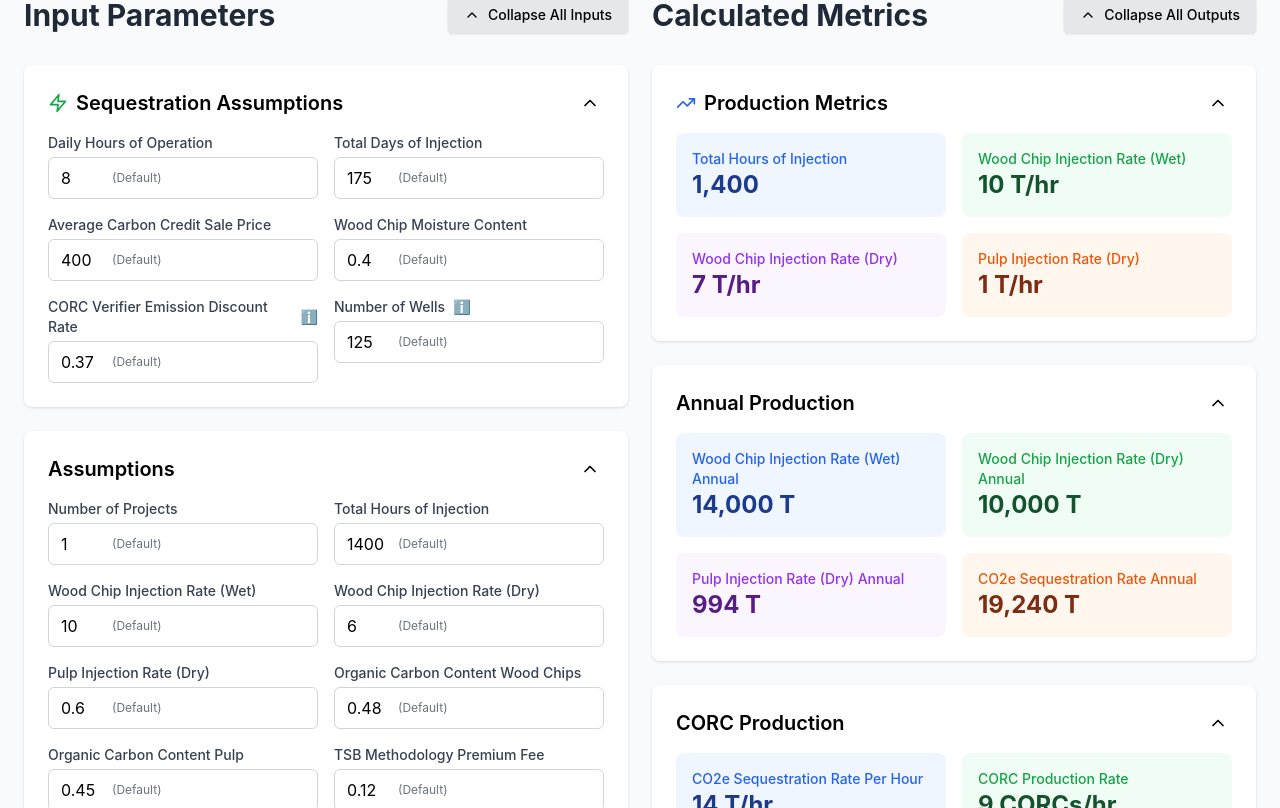
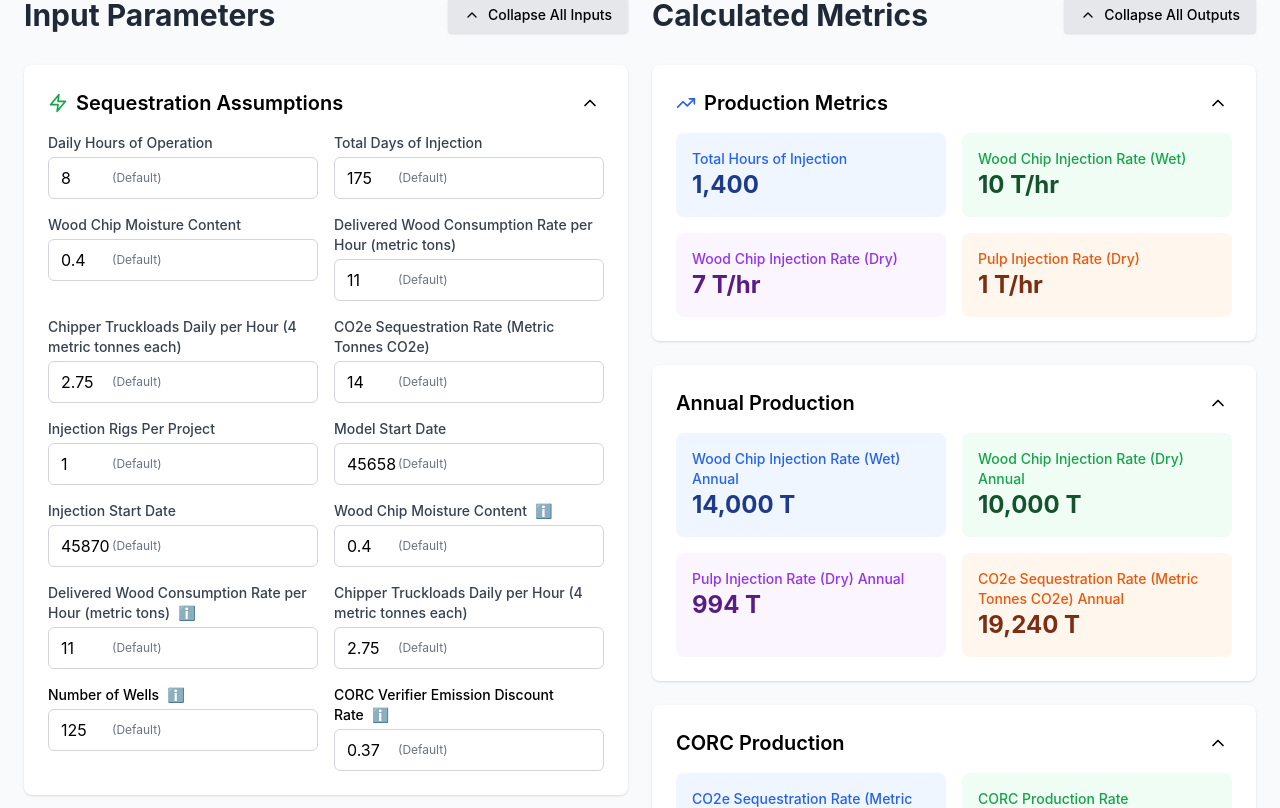
Before and after one commit to yonatanlevitree/csvUI, a React (Create React App) app: page / in a window 1280 px wide. Shown: the part 212-1020 px from the top of the page. Built offline with nearby package versions, Linux system fonts and the light colour scheme.

Commit message:
some  info hoversadded

```diff
--- a/src/SequestrationCalculator.js
+++ b/src/SequestrationCalculator.js
@@ -8,12 +8,12 @@ const SequestrationCalculator = () => {
     // Sequestration Assumptions
     "Daily Hours of Operation": 8,
     "Total Days of Injection": 175,
-    "Average Carbon Credit Sale Price": 400,
+    "Average Carbon Credit Sale Price/CORC": 400,
     "Wood Chip Moisture Content": 0.40,
     "CORC Verifier Emission Discount Rate": 0.37,
-    "Delivered Wood Consumption Rate per Hour": 11,
-    "Chipper Truckloads Daily per Hour": 2.75,
-    "CO2e Sequestration Rate": 42,
+    "Delivered Wood Consumption Rate per Hour (metric tons)": 11,
+    "Chipper Truckloads Daily per Hour (4 metric tonnes each)": 2.75,
+    "CO2e Sequestration Rate (Metric Tonnes CO2e)": 42,
     "Number of Wells": 125,
     "Well Drilling Cost/Foot": 10,
     "Injection Rigs Per Project": 1,
@@ -29,7 +29,7 @@ const SequestrationCalculator = () => {
     "Pulp Injection Rate (Dry)": 0.6,
     "Organic Carbon Content Wood Chips": 0.48,
     "Organic Carbon Content Pulp": 0.45,
-    "CO2e Sequestration Rate": 14,
+    "CO2e Sequestration Rate (Metric Tonnes CO2e)": 14,
     "CORC Production Rate": 9,
     "Puro Service Fee Rate": 5.78,
     "TSB Methodology Premium Fee": 0.12,
@@ -165,20 +165,20 @@ const SequestrationCalculator = () => {
     calc["Pulp Injection Rate (Dry) Annual"] = calc["Pulp Injection Rate (Dry)"] * calc["Total Hours of Injection"];
 
     // CO2 and CORC calculations
-    calc["CO2e Sequestration Rate Per Hour"] = (calc["Wood Chip Injection Rate (Dry)"] * inputs["Organic Carbon Content Wood Chips"] * (44/12)) +
+    calc["CO2e Sequestration Rate (Metric Tonnes CO2e) Per Hour"] = (calc["Wood Chip Injection Rate (Dry)"] * inputs["Organic Carbon Content Wood Chips"] * (44/12)) +
                                               (calc["Pulp Injection Rate (Dry)"] * inputs["Organic Carbon Content Pulp"] * (44/12));
-    calc["CO2e Sequestration Rate Annual"] = calc["CO2e Sequestration Rate Per Hour"] * calc["Total Hours of Injection"];
-    calc["CORC Production Rate"] = calc["CO2e Sequestration Rate Per Hour"] * (1 - inputs["CORC Verifier Emission Discount Rate"]);
+    calc["CO2e Sequestration Rate (Metric Tonnes CO2e) Annual"] = calc["CO2e Sequestration Rate (Metric Tonnes CO2e) Per Hour"] * calc["Total Hours of Injection"];
+    calc["CORC Production Rate"] = calc["CO2e Sequestration Rate (Metric Tonnes CO2e) Per Hour"] * (1 - inputs["CORC Verifier Emission Discount Rate"]);
     calc["Total CORCs Annual"] = calc["CORC Production Rate"] * calc["Total Hours of Injection"];
 
     // Revenue calculations
-    calc["Carbon Credit Sales"] = calc["Total CORCs Annual"] * inputs["Average Carbon Credit Sale Price"];
+    calc["Carbon Credit Sales"] = calc["Total CORCs Annual"] * inputs["Average Carbon Credit Sale Price/CORC"];
     calc["Tip Fee - related to rent below"] = inputs["Tip Fee - related to rent below"] * calc["Wood Chip Injection Rate (Wet) Annual"];
 
     calc["Total Revenue"] = 5*(calc["Carbon Credit Sales"] + calc["Tip Fee - related to rent below"]);
 
     console.log("Total CORCs Annual:", calc["Total CORCs Annual"]);
-    console.log("Average Carbon Credit Sale Price:", inputs["Average Carbon Credit Sale Price"]);
+    console.log("Average Carbon Credit Sale Price/CORC:", inputs["Average Carbon Credit Sale Price/CORC"]);
     console.log("Carbon Credit Sales:", calc["Carbon Credit Sales"]);
     console.log("Tip Fee - related to rent below:", calc["Tip Fee - related to rent below"]);
     console.log("Total Revenue:", calc["Total Revenue"]);
@@ -298,7 +298,7 @@ const SequestrationCalculator = () => {
     calc["Net Profit"] = calc["Total CORC Sale Price"] - calc["Total Cost"];
 
     // In calculations, add Annual CO2e Sequestration
-    calc["Annual CO2e Sequestration"] = calc["Total Hours of Injection"] * calc["CO2e Sequestration Rate Per Hour"];
+    calc["Annual CO2e Sequestration"] = calc["Total Hours of Injection"] * calc["CO2e Sequestration Rate (Metric Tonnes CO2e) Per Hour"];
     calc["GM%"] = calc["Gross Margin"] / calc["Total Revenue"];
     setOutputs(calc);
   }, [inputs]);
@@ -386,7 +386,7 @@ const SequestrationCalculator = () => {
             </div>
             <div className={`transition-all duration-300 overflow-hidden ${openCards.sequestration ? 'max-h-[2000px] opacity-100' : 'max-h-0 opacity-0'}`}>
             <div className="grid grid-cols-2 gap-4">
-                {["Daily Hours of Operation","Total Days of Injection","Average Carbon Credit Sale Price","Wood Chip Moisture Content"].map((field) => (
+                {["Daily Hours of Operation","Total Days of Injection","Wood Chip Moisture Content","Delivered Wood Consumption Rate per Hour (metric tons)","Chipper Truckloads Daily per Hour (4 metric tonnes each)","CO2e Sequestration Rate (Metric Tonnes CO2e)","Injection Rigs Per Project","Model Start Date","Injection Start Date"].map((field) => (
                   <div key={field}>
                     <label className="block text-sm font-medium text-gray-700 mb-1">{field}</label>
                     <div className="relative w-full">
@@ -402,13 +402,78 @@ const SequestrationCalculator = () => {
                     </div>
                   </div>
                 ))}
-                <div key="CORC Verifier Emission Discount Rate">
-                  <label className="block text-sm font-medium text-gray-700 mb-1 flex items-center">
+                <div>
+                  <label className="block text-sm font-medium text-gray-700 mb-1">
+                    Wood Chip Moisture Content
+                    <span className="ml-2 text-blue-500 cursor-pointer" title="can be as low as 10%.">ℹ️</span>
+                  </label>
+                  <div className="relative w-full">
+                    <input
+                      type="number"
+                      value={inputs["Wood Chip Moisture Content"]}
+                      onChange={(e) => handleInputChange("Wood Chip Moisture Content", e.target.value)}
+                      className="w-full px-3 py-2 pr-20 border border-gray-300 rounded-md focus:outline-none focus:ring-2 focus:ring-blue-500"
+                    />
+                    {!modifiedFields["Wood Chip Moisture Content"] && (
+                      <span className="absolute left-16 top-1/2 -translate-y-1/2 text-xs text-gray-500 pointer-events-none select-none">(Default)</span>
+                    )}
+                  </div>
+                </div>
+                <div>
+                  <label className="block text-sm font-medium text-gray-700 mb-1">
+                    Delivered Wood Consumption Rate per Hour (metric tons)
+                    <span className="ml-2 text-blue-500 cursor-pointer" title="Truck brings 20 yards">ℹ️</span>
+                  </label>
+                  <div className="relative w-full">
+                    <input
+                      type="number"
+                      value={inputs["Delivered Wood Consumption Rate per Hour (metric tons)"]}
+                      onChange={(e) => handleInputChange("Delivered Wood Consumption Rate per Hour (metric tons)", e.target.value)}
+                      className="w-full px-3 py-2 pr-20 border border-gray-300 rounded-md focus:outline-none focus:ring-2 focus:ring-blue-500"
+                    />
+                    {!modifiedFields["Delivered Wood Consumption Rate per Hour (metric tons)"] && (
+                      <span className="absolute left-16 top-1/2 -translate-y-1/2 text-xs text-gray-500 pointer-events-none select-none">(Default)</span>
+                    )}
+                  </div>
+                </div>
+                <div>
+                  <label className="block text-sm font-medium text-gray-700 mb-1">
+                    Chipper Truckloads Daily per Hour (4 metric tonnes each)
+                  </label>
+                  <div className="relative w-full">
+                    <input
+                      type="number"
+                      value={inputs["Chipper Truckloads Daily per Hour (4 metric tonnes each)"]}
+                      onChange={(e) => handleInputChange("Chipper Truckloads Daily per Hour (4 metric tonnes each)", e.target.value)}
+                      className="w-full px-3 py-2 pr-20 border border-gray-300 rounded-md focus:outline-none focus:ring-2 focus:ring-blue-500"
+                    />
+                    {!modifiedFields["Chipper Truckloads Daily per Hour (4 metric tonnes each)"] && (
+                      <span className="absolute left-16 top-1/2 -translate-y-1/2 text-xs text-gray-500 pointer-events-none select-none">(Default)</span>
+                    )}
+                  </div>
+                </div>
+
+                <div>
+                  <label className="block text-sm font-medium text-black-700 mb-1">
+                    Number of Wells
+                    <span className="ml-2 text-black-500 cursor-pointer" title="1-2 people per well; 1 hr per well. 4 injection wells per acre foot per year; non -cased no permit needed; use levitree rig">ℹ️</span>
+                  </label>
+                  <div className="relative w-full">
+                    <input
+                      type="number"
+                      value={inputs["Number of Wells"]}
+                      onChange={(e) => handleInputChange("Number of Wells", e.target.value)}
+                      className="w-full px-3 py-2 pr-20 border border-gray-300 rounded-md focus:outline-none focus:ring-2 focus:ring-blue-500"
+                    />
+                    {!modifiedFields["Number of Wells"] && (
+                      <span className="absolute left-16 top-1/2 -translate-y-1/2 text-xs text-gray-500 pointer-events-none select-none">(Default)</span>
+                    )}
+                  </div>
+                </div>
+                <div>
+                  <label className="block text-sm font-medium text-black-700 mb-1">
                     CORC Verifier Emission Discount Rate
-                    <span className="ml-2 text-blue-500 cursor-help relative group">
-                      <span className="absolute bottom-full left-1/2 transform -translate-x-1/2 bg-black text-white text-xs rounded py-1 px-2 opacity-0 group-hover:opacity-100 transition-opacity duration-0 w-48">avg 55%; can be in future 10% maybe</span>
-                      ℹ️
-                    </span>
+                    <span className="ml-2 text-blue-500 cursor-pointer" title="Avg 55%; can be in future 10% maybe">ℹ️</span>
                   </label>
                   <div className="relative w-full">
                     <input
@@ -418,26 +483,6 @@ const SequestrationCalculator = () => {
                       className="w-full px-3 py-2 pr-20 border border-gray-300 rounded-md focus:outline-none focus:ring-2 focus:ring-blue-500"
                     />
                     {!modifiedFields["CORC Verifier Emission Discount Rate"] && (
-                      <span className="absolute left-16 top-1/2 -translate-y-1/2 text-xs text-gray-500 pointer-events-none select-none">(Default)</span>
-                    )}
-                  </div>
-                </div>
-                <div key="Number of Wells">
-                  <label className="block text-sm font-medium text-gray-700 mb-1 flex items-center">
-                    Number of Wells
-                    <span className="ml-2 text-blue-500 cursor-help relative group">
-                      <span className="absolute bottom-full left-1/2 transform -translate-x-1/2 bg-black text-white text-xs rounded py-1 px-2 opacity-0 group-hover:opacity-100 transition-opacity duration-0 w-48">1-2 people per well; 1 hr per well</span>
-                      ℹ️
-                    </span>
-                  </label>
-                  <div className="relative w-full">
-                    <input
-                      type="number"
-                      value={inputs["Number of Wells"]}
-                      onChange={(e) => handleInputChange("Number of Wells", e.target.value)}
-                      className="w-full px-3 py-2 pr-20 border border-gray-300 rounded-md focus:outline-none focus:ring-2 focus:ring-blue-500"
-                    />
-                    {!modifiedFields["Number of Wells"] && (
                       <span className="absolute left-16 top-1/2 -translate-y-1/2 text-xs text-gray-500 pointer-events-none select-none">(Default)</span>
                     )}
                   </div>
@@ -456,7 +501,7 @@ const SequestrationCalculator = () => {
             </div>
             <div className={`transition-all duration-300 overflow-hidden ${openCards.assumptions ? 'max-h-[2000px] opacity-100' : 'max-h-0 opacity-0'}`}>
             <div className="grid grid-cols-2 gap-4">
-                {["Number of Projects","Total Hours of Injection","Wood Chip Injection Rate (Wet)","Wood Chip Injection Rate (Dry)","Pulp Injection Rate (Dry)","Organic Carbon Content Wood Chips","Organic Carbon Content Pulp","TSB Methodology Premium Fee","CO2e Sequestration Rate","CORC Production Rate","Puro Service Fee Rate"].map((field) => (
+                {["Number of Projects","Total Hours of Injection","Wood Chip Injection Rate (Wet)","Wood Chip Injection Rate (Dry)","Pulp Injection Rate (Dry)","Organic Carbon Content Wood Chips","Organic Carbon Content Pulp","TSB Methodology Premium Fee","CO2e Sequestration Rate (Metric Tonnes CO2e)","CORC Production Rate","Puro Service Fee Rate"].map((field) => (
                 <div key={field}>
                   <label className="block text-sm font-medium text-gray-700 mb-1">{field}</label>
                     <div className="relative w-full">
@@ -573,7 +618,7 @@ const SequestrationCalculator = () => {
             </div>
             <div className={`transition-all duration-300 overflow-hidden ${openCards.injection ? 'max-h-[2000px] opacity-100' : 'max-h-0 opacity-0'}`}>
             <div className="grid grid-cols-2 gap-4">
-                {["Setup Cost","Water Tank Rental","Matts & Hoses","Other Slurry Ingredients Delivered","Fuel & Energy","Levitree Equipment Maintaince","Equipment Transportaion/Setup"].map((field) => (
+                {["Setup Cost","Matts & Hoses","Other Slurry Ingredients Delivered","Fuel & Energy","Levitree Equipment Maintaince","Equipment Transportaion/Setup"].map((field) => (
                 <div key={field}>
                   <label className="block text-sm font-medium text-gray-700 mb-1">{field}</label>
                     <div className="relative w-full">
@@ -589,6 +634,23 @@ const SequestrationCalculator = () => {
                     </div>
                 </div>
               ))}
+              <div>
+                <label className="block text-sm font-medium text-gray-700 mb-1">
+                  Water Tank Rental
+                  <span className="ml-2 text-blue-500 cursor-pointer" title="Water Tanks: $49/day - each tank 18k gallons; need 5 per 10k tons sequestered">ℹ️</span>
+                </label>
+                <div className="relative w-full">
+                  <input
+                    type="number"
+                    value={inputs["Water Tank Rental"]}
+                    onChange={(e) => handleInputChange("Water Tank Rental", e.target.value)}
+                    className="w-full px-3 py-2 pr-20 border border-gray-300 rounded-md focus:outline-none focus:ring-2 focus:ring-blue-500"
+                  />
+                  {!modifiedFields["Water Tank Rental"] && (
+                    <span className="absolute left-16 top-1/2 -translate-y-1/2 text-xs text-gray-500 pointer-events-none select-none">(Default)</span>
+                  )}
+                </div>
+              </div>
               </div>
             </div>
           </div>
@@ -850,8 +912,8 @@ const SequestrationCalculator = () => {
                   <div className="text-2xl font-bold text-purple-900">{formatNumber(outputs["Pulp Injection Rate (Dry) Annual"] || 0)} T</div>
                 </div>
                 <div className="bg-orange-50 p-4 rounded-lg">
-                    <div className="text-sm font-medium text-orange-600">CO2e Sequestration Rate Annual</div>
-                    <div className="text-2xl font-bold text-orange-900">{formatNumber(outputs["CO2e Sequestration Rate Annual"] || 0)} T</div>
+                  <div className="text-sm font-medium text-orange-600">CO2e Sequestration Rate (Metric Tonnes CO2e) Annual</div>
+                  <div className="text-2xl font-bold text-orange-900">{formatNumber(outputs["CO2e Sequestration Rate (Metric Tonnes CO2e) Annual"] || 0)} T</div>
                   </div>
                 </div>
               </div>
@@ -870,8 +932,8 @@ const SequestrationCalculator = () => {
             <div className="space-y-4">
               <div className="grid grid-cols-2 gap-4">
                 <div className="bg-blue-50 p-4 rounded-lg">
-                    <div className="text-sm font-medium text-blue-600">CO2e Sequestration Rate Per Hour</div>
-                    <div className="text-2xl font-bold text-blue-900">{formatNumber(outputs["CO2e Sequestration Rate Per Hour"] || 0)} T/hr</div>
+                  <div className="text-sm font-medium text-blue-600">CO2e Sequestration Rate (Metric Tonnes CO2e) Per Hour</div>
+                  <div className="text-2xl font-bold text-blue-900">{formatNumber(outputs["CO2e Sequestration Rate (Metric Tonnes CO2e) Per Hour"] || 0)} T/hr</div>
                 </div>
                 <div className="bg-green-50 p-4 rounded-lg">
                   <div className="text-sm font-medium text-green-600">CORC Production Rate</div>
```
Also changed, not shown: landcoCSV_formulasTHIS.csv. Lines whose indentation alone changed are shown as unchanged.
